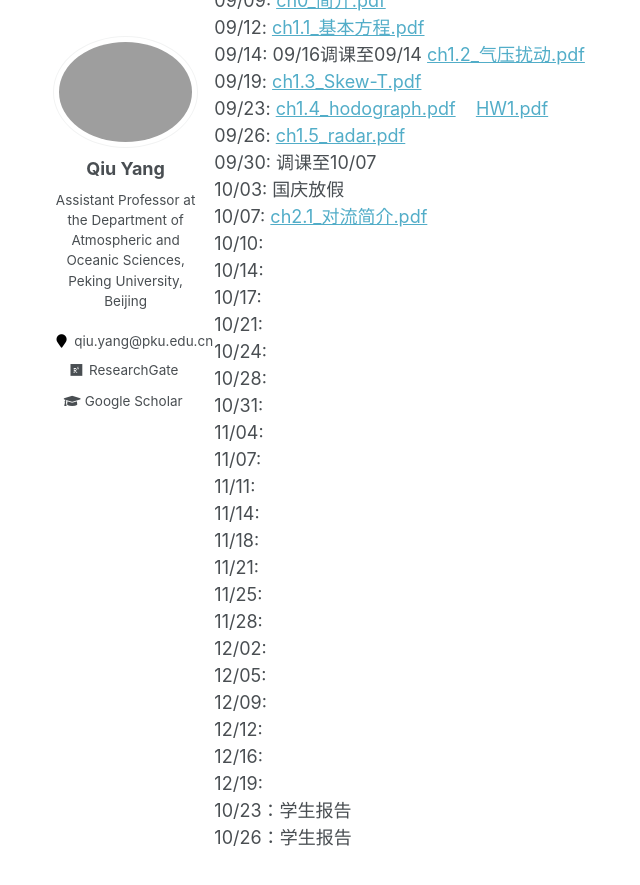
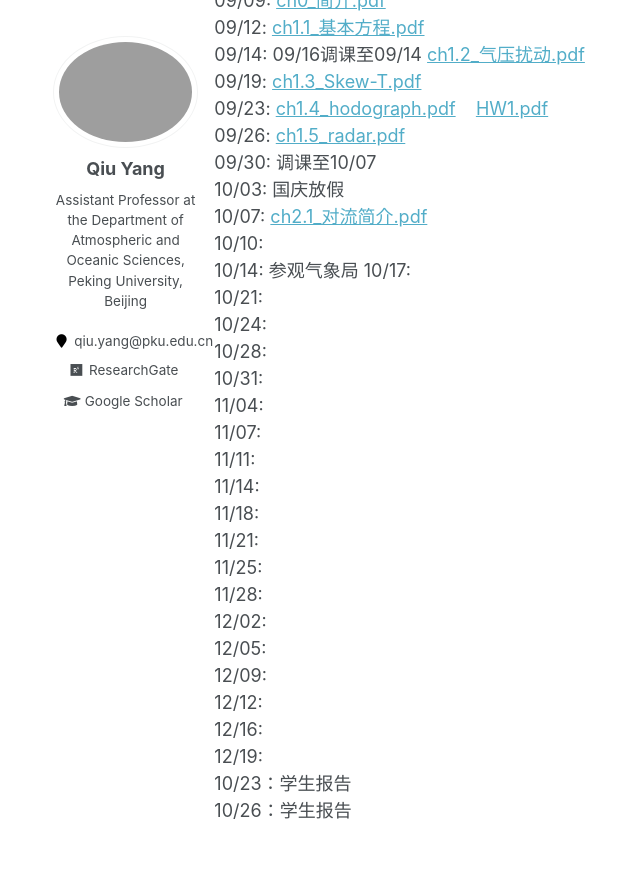
Before and after one commit to qiuyang50/qiuyang50.github.io, a Jekyll site: the page built from _pages/mesoscale_2024fall.md, in a window 1280 px wide and 900 px high, scrolled down 341 px. Shown: the top 885 px of the window, without its empty margins (111-751 px from the left). Built offline with Jekyll 4.4.1, drawn with Linux system fonts in a browser that asks for light colours.

Commit message:
Update mesoscale_2024fall.md

```diff
--- a/_pages/mesoscale_2024fall.md
+++ b/_pages/mesoscale_2024fall.md
@@ -21,7 +21,7 @@
 10/03: 国庆放假
 10/07: <a href="https://qiuyang50.github.io/files/mesoscale_2024fall/ch2.1_对流简介.pdf">ch2.1_对流简介.pdf</a>
 10/10:
-10/14:
+10/14: 参观气象局
 10/17:
 10/21:
 10/24:
```
